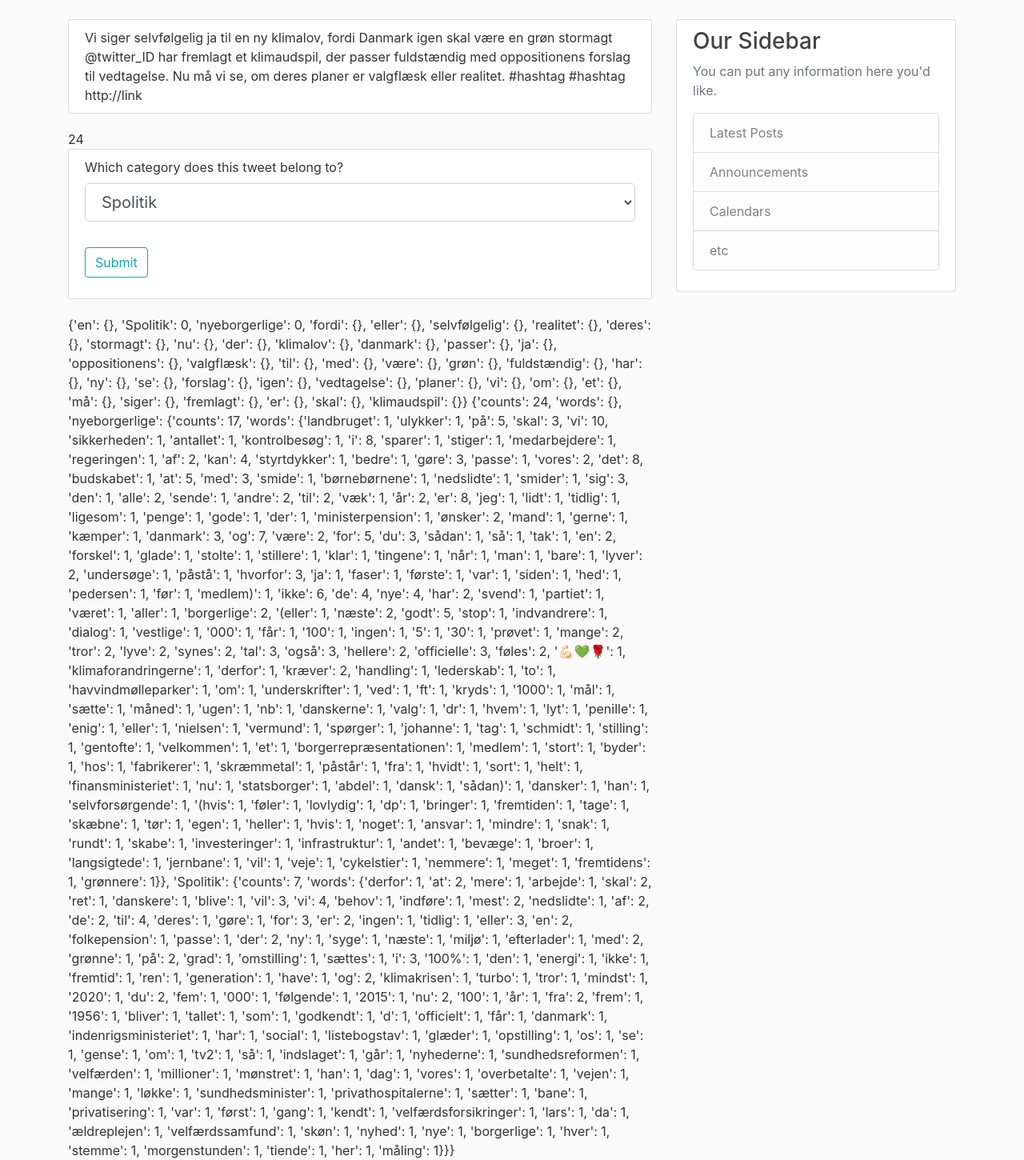
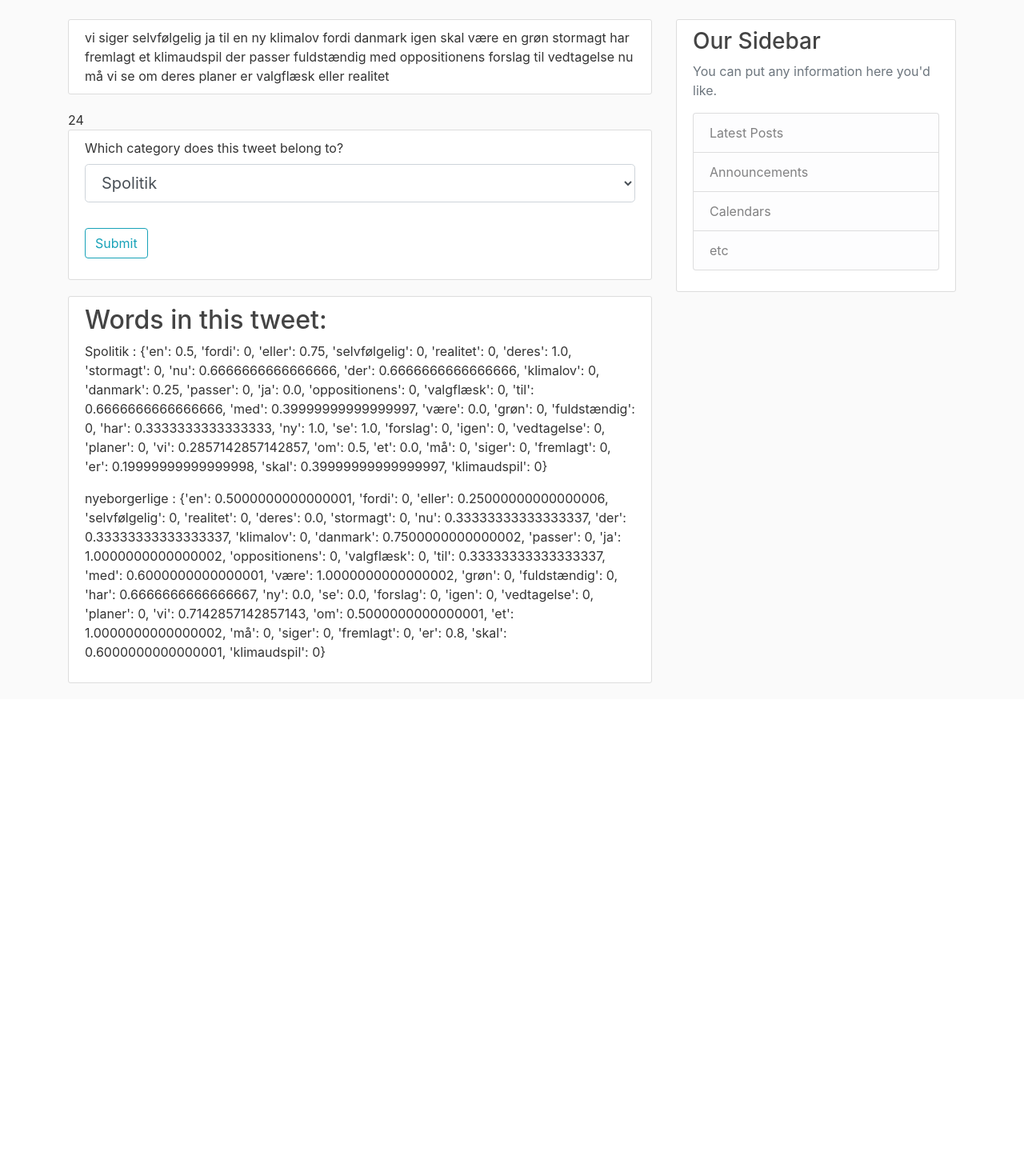
Before and after one commit to NLP4ALL/nlp4all, a Flask app: page /analysis in a window 1280 px wide. Shown: the part 56-1506 px from the top of the page at 80% size. After the commit the page ends 910 px from the top, so only its background shows below. Run offline with Flask 2, Linux system fonts and the light colour scheme; data comes from the database, SQL or seed files in the repository; both versions use the stored data as it was after the commit; some libraries are stand-ins or nearby versions.

Commit message:
calculating word by word cats correctly

```diff
--- a/nlp4all/models.py
+++ b/nlp4all/models.py
@@ -141,7 +141,7 @@ class BayesianAnalysis(db.Model):
             self.data[category.name]['words'][w] = val + 1
         return self.data
 
-    def categorize(self, words):
+    def get_predictions_and_words(self, words):
         # take each word  and  calculate a probabilty for each category
         categories = Project.query.get(self.project).categories
         category_names = [c.name for c in categories if  c.name in self.data.keys()]
@@ -150,16 +150,14 @@ class BayesianAnalysis(db.Model):
         predictions = {}
         if self.data['counts'] == 0:
             return {word : {category : 0 for category in category_names} for word in words}
-        for w in words:
-            predictions[w] = {}
+        for w in set(words): # only categorize each word once
             for cat in category_names:
+                predictions[cat] = predictions.get(cat, {})
                 prob_ba = self.data[cat]['words'].get(w, 0) / self.data[cat]['counts']
                 prob_a = self.data[cat]['counts'] / self.data['counts']
                 prob_b = sum([self.data[c]['words'].get(w, 0) for c in category_names]) / self.data['counts']
                 if  prob_b == 0:
-                    predictions[cat] = 0
+                    predictions[cat][w] = 0
                 else:
-                    print(prob_ba * prob_a / prob_b)
-                    predictions[cat] = prob_ba * prob_a / prob_b
-        print(predictions)
-        return predictions
+                    predictions[cat][w] = prob_ba * prob_a / prob_b
+        return (predictions, {k : sum(v.values()) / len(set(words)) for k, v in predictions.items()})
--- a/nlp4all/routes.py
+++ b/nlp4all/routes.py
@@ -73,12 +73,13 @@ def analyis():
     categories = TweetTagCategory.query.filter(TweetTagCategory.id.in_([p.id for p in project.categories])).all()
     tweets = [t for cat in categories for t in cat.tweets]
     the_tweet = sample(tweets, 1)[0]
-    predictions = analysis.categorize(set(the_tweet.words))
+    # predictions = analysis.categorize(set(the_tweet.words))
     form = TaggingForm()
     form.choices.choices  = [( str(c.id), c.name ) for c in categories]
     number_of_tagged = len(analysis.tags)
     data = {}
     data['number_of_tagged']  = number_of_tagged
+    data['predictions'], data['words'] = analysis.get_predictions_and_words(set(the_tweet.words))
     if form.validate_on_submit():
         category = TweetTagCategory.query.get(int(form.choices.data))
         analysis.data = analysis.updated_data(the_tweet, category)
@@ -92,7 +93,7 @@ def analyis():
         tag = TweetTag (category = category.id, analysis = analysis.id, tweet=the_tweet.id)
         db.session.add(tag)
         db.session.commit()
-    return render_template('analysis.html', analysis=analysis, tweet = the_tweet, form = form, predictions = predictions, **data)
+    return render_template('analysis.html', analysis=analysis, tweet = the_tweet, form = form, **data)
 
 @app.route("/register", methods=['GET', 'POST'])
 def register():
--- a/nlp4all/templates/analysis.html
+++ b/nlp4all/templates/analysis.html
@@ -1,7 +1,7 @@
 {% extends "layout.html" %}
 {% block content %}
 <div class="content-section">
-{{ tweet.full_text }}
+{{ tweet.text }}
 </div>
 {{ number_of_tagged }}
     <div class="content-section">
@@ -15,13 +15,16 @@
                         <span style="color :red;">[{{ error }}]</span>
                     {% endfor %}
                 </div>
-
             </fieldset>
             <div class="form-group">
                 {{ form.submit(class="btn btn-outline-info") }}
             </div>
         </form>
     </div>
-{{ predictions }}
-{{ analysis.data }}
+<div class="content-section">
+<h2>Words in this tweet:</h2>
+{% for word, prediction in predictions.items() %}
+<p> {{word}} : {{ prediction}} </p>
+{% endfor %}
+</div>
 {% endblock content %}
```
Also changed, not shown: nlp4all/site.db.
